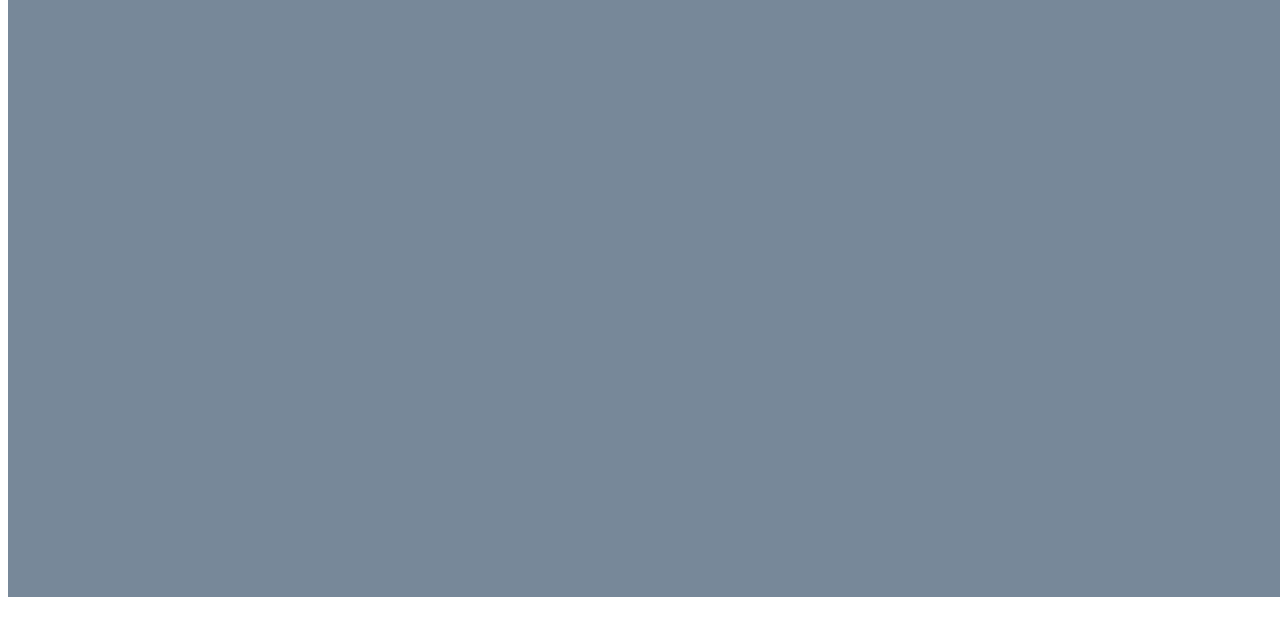
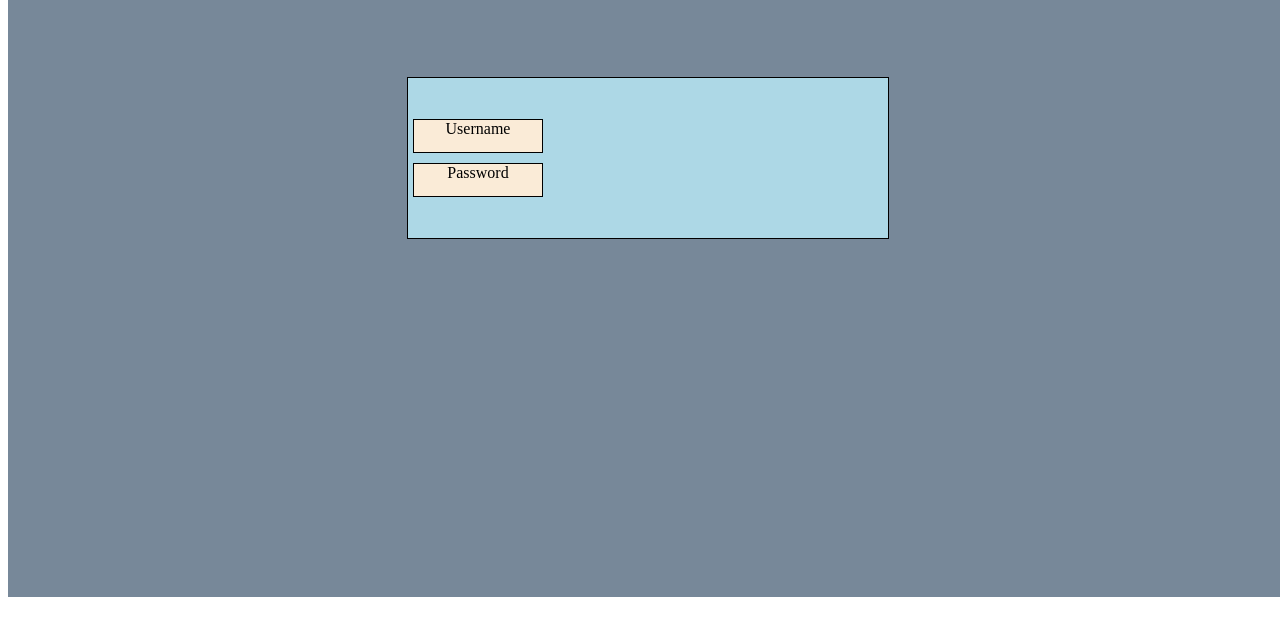
Before and after one commit to alfolsen/js.test, a plain HTML site: page index.html in a window 1280 px wide. Shown: the part 131-766 px from the top of the page. Drawn offline with Linux system fonts and the light colour scheme.

Commit message:
added flex login box

```diff
--- a/index.html
+++ b/index.html
@@ -25,14 +25,21 @@
                     <h1>Login   </h1>
                 </button>
             </div>
-            <div class="content nutral-grey">
+
+            <div class="content flex-column jystify-center nutral-grey">
+                            <div class="flex-row justify-center">
+                                <div class="login-box nutral-blue align-self-center ">
+                                  <div class="flex-column justify-center ">
+                                        <div class="login-box-line align-self-center">Username
+                                            </div>
+                                            <div class="login-box-line align-self-center ">Password
+                                            </div>
+                                  </div>
+                                </div>
+                            </div>
+
 
             </div>
-
-        </div>
-
-
-    </div>
     <script src="js/foot.js"></script>
     <script src="js/eventhandler.js"></script>
 </body>
```
Also changed, not shown: docs/login.html (added).
